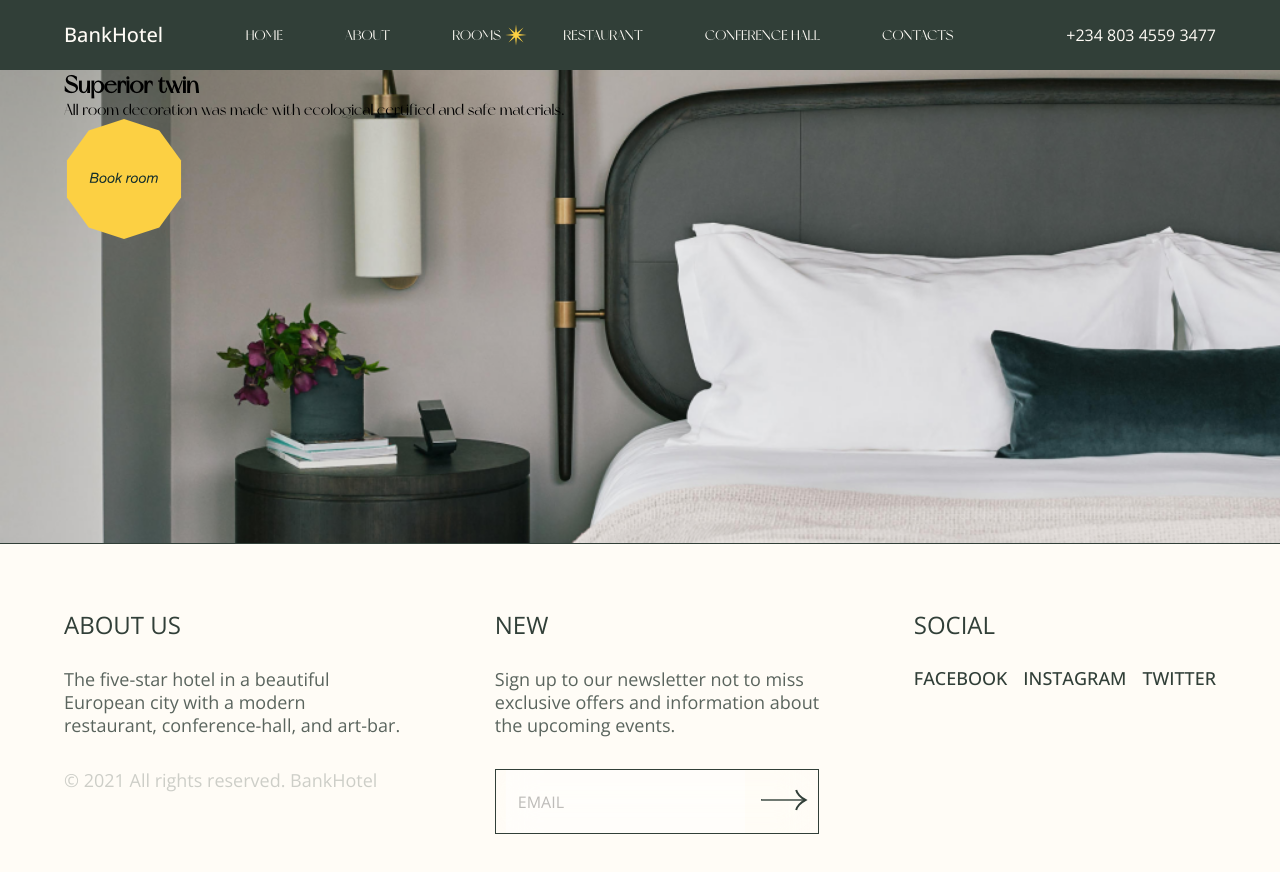
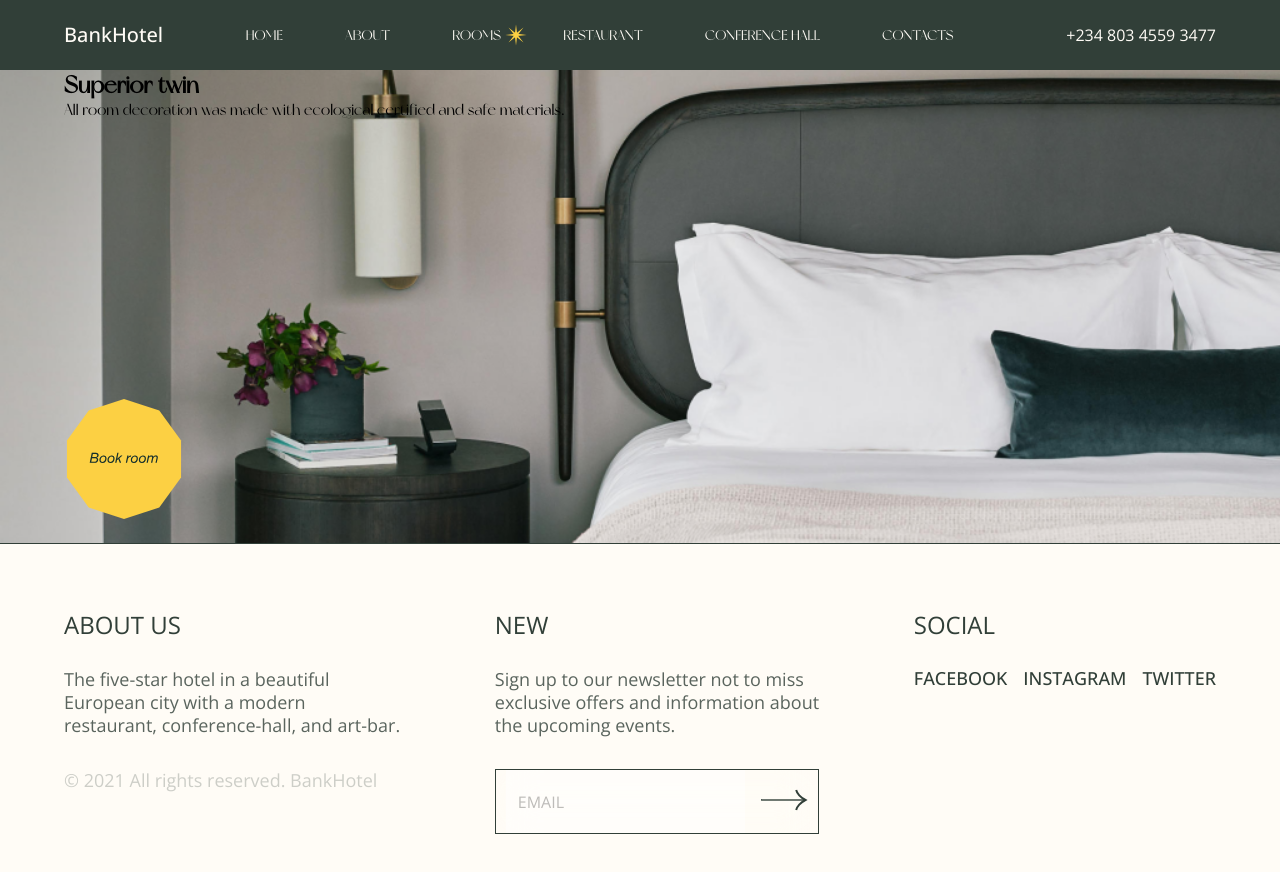
Before and after one commit to gift56/Fullstack-HotelWebsite, a React (Create React App) app: page /rooms in a window 1280 px wide. Shown: the top 872 px of the page. Built offline with nearby package versions, Linux system fonts and the light colour scheme.

Commit message:
adding height

```diff
--- a/src/styles/RoomStyle/RoomHero.styled.js
+++ b/src/styles/RoomStyle/RoomHero.styled.js
@@ -14,4 +14,6 @@ export const HeroArea = styled.div`
   flex-direction: column;
   align-items: flex-start;
   justify-content: space-between;
+  width: 100%;
+  min-height: 453px;
 `;
```
